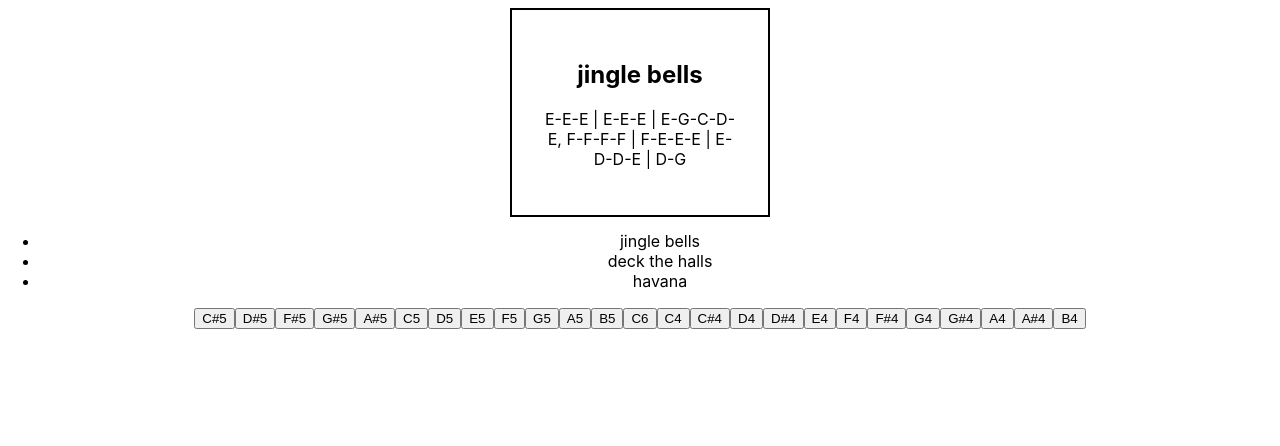
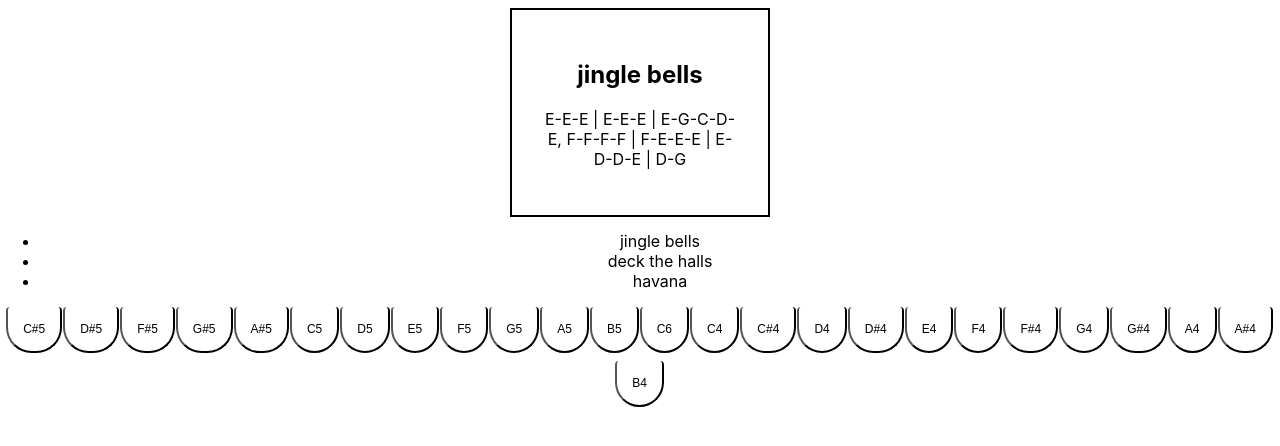
Before and after one commit to ianhundere/React-Cital-Piano, a React (Create React App) app: page / in a window 1280 px wide. Shown: the top 446 px of the page. Built offline with nearby package versions, Linux system fonts and the light colour scheme.

Commit message:
adds styled keys

```diff
--- a/src/Key.js
+++ b/src/Key.js
@@ -1,12 +1,13 @@
 import React, { Component } from 'react';
-// import Tone from 'tone';
 
-// import Piano from './Piano';
+import './index.css';
 
 class Key extends Component {
     render() {
         return (
+            <div className="container">
                 <button
+                    className="key"
                     onMouseDown={() => this.props.noteOn(this.props.note)}
                     onMouseUp={() => this.props.noteOff(this.props.note)}
                     onKeyDown={() => this.props.noteOn(this.props.note)}
@@ -14,6 +15,7 @@ class Key extends Component {
                 >
                     {this.props.note}
                 </button>
+            </div>
         );
     }
 }
--- a/src/Piano.js
+++ b/src/Piano.js
@@ -2,15 +2,23 @@ import React, { Component } from 'react';
 import Tone from 'tone';
 
 import Key from './Key';
+import './index.css';
 
 class Piano extends Component {
     constructor(props) {
         super(props);
-        const reverb = new Tone.Freeverb(0.7).toMaster();
-        const filter = new Tone.Filter(800, 'lowpass').toMaster();
-        this.synth = new Tone.PolySynth()
+        const reverb = new Tone.Reverb(10).toMaster();
+        const filter = new Tone.Filter(100, 'lowpass').toMaster();
+        const eq = new Tone.EQ3(-10, -10, -20).toMaster();
+        this.synth = new Tone.PolySynth({
+            oscillator: {
+                partials: [0, 2, 3, 4]
+            },
+            volume: -10
+        })
+            .chain(reverb)
+            .chain(eq)
             .chain(filter)
-            .chain(reverb)
             .toMaster();
     }
 
@@ -44,6 +52,7 @@ class Piano extends Component {
             ));
             return (
                 <div
+                    className="container"
                     ref={node =>
                         node && node.setAttribute('touch-action', 'none')
                     }
--- a/src/index.css
+++ b/src/index.css
@@ -12,6 +12,32 @@ body,
 #root {
     height: 100%;
     width: 100%;
+}
+
+.key {
+    border-top: 1px solid #3ac8da;
+    cursor: pointer;
+    font-size: 12px;
+    text-transform: capitalize;
+    position: relative;
+    display: block;
+    background: white;
+    border-top: none;
+    border-radius: 4px;
+    border-bottom-right-radius: 2vw;
+    border-bottom-left-radius: 2vw;
+    margin-bottom: 1vh;
+}
+
+button {
+    margin-right: 1px;
+    border-top: 1px solid transparent;
+    border-radius: 0 0 4px 4px;
+    padding: 15px;
+}
+
+.container {
+    display: inline-block;
 }
 
 body {
@@ -29,7 +55,6 @@ code {
         monospace;
 }
 
-
 .sheetmusic {
     outline: 2px solid black;
     width: 20%;
```
Also changed, not shown: src/Keys.js (deleted, +0 -51 lines). Lines whose indentation alone changed are shown as unchanged.
